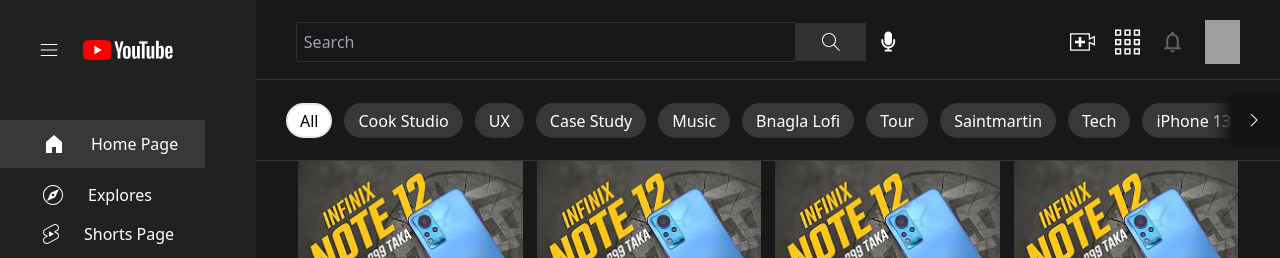
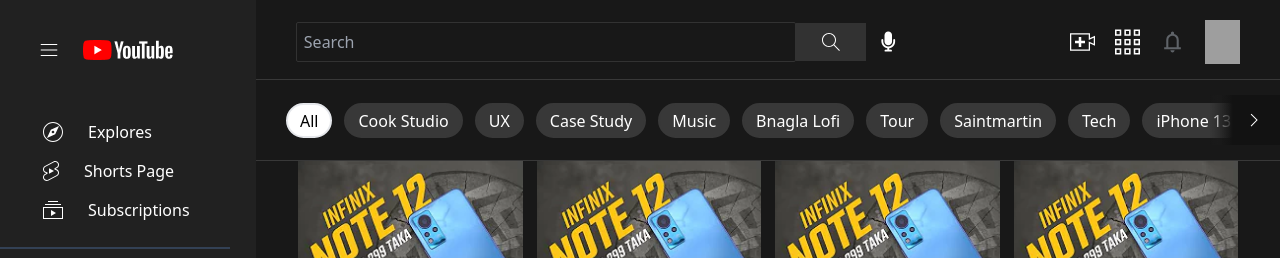
Before and after one commit to alievm/lexica, a plain HTML site: page index.html in a window 1280 px wide. Shown: the top 258 px of the page. Drawn offline with nearby package versions, Linux system fonts and the light colour scheme; grey boxes are pictures that could not be loaded.

Commit message:
deleted menu section

```diff
--- a/index.html
+++ b/index.html
@@ -17,10 +17,6 @@
             <img src="./img/Youtube logo.png" alt="">
         </div>
 
-        <div class="flex gap-[25px] border-2 bg-[#383838]  border-transparent py-[10px] w-[80%]">
-            <img class="pl-[40px]" src="./img/home.svg" alt="">
-            <p class="text-[white]">Home Page</p>
-        </div>
 
         <div class="flex gap-[25px] mt-[15px] ">
             <img class="pl-[43px]" src="./img/explores.svg" alt="">
```
